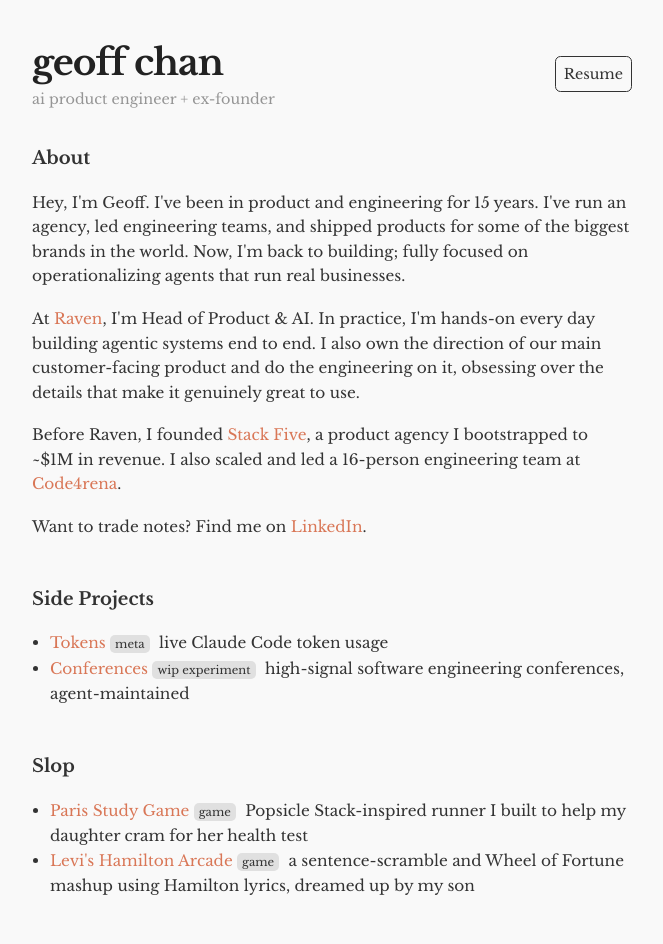
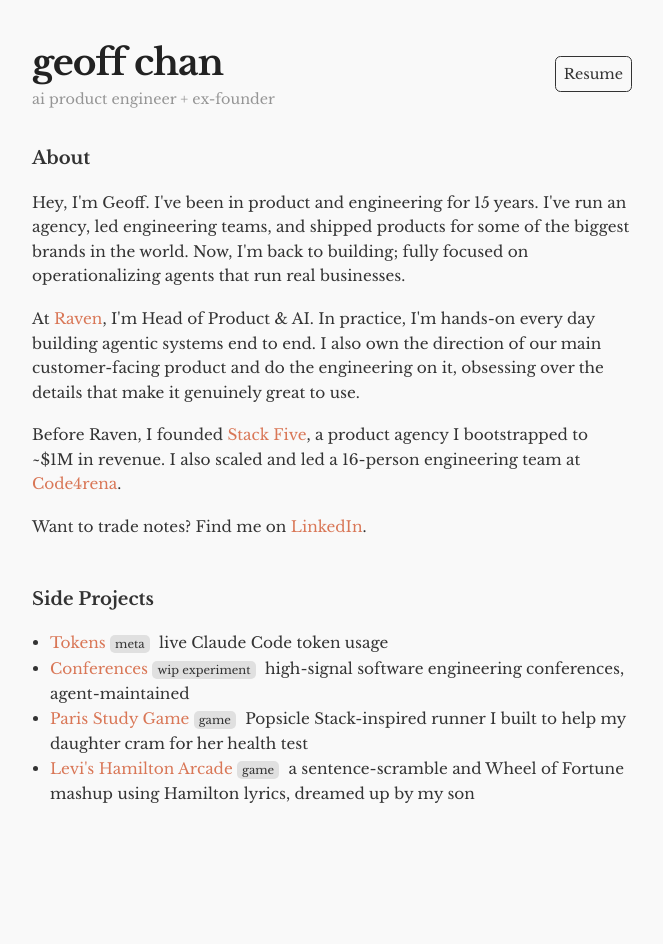
Before and after one commit to geoffchan23/geoffchan23.github.io, a Jekyll site: the page built from index.html, in a window 1280 px wide. Shown: the whole page, without its empty margins (308-971 px from the left). Built offline with Jekyll 4.4.1, drawn with Linux system fonts in a browser that asks for light colours; after the commit the page ends 900 px from its top, so only the background shows below that.

Commit message:
site: fold games into Side Projects, drop Slop section
Co-Authored-By: Claude Opus 4.8 (1M context) <noreply@anthropic.com>

```diff
--- a/index.html
+++ b/index.html
@@ -25,11 +25,6 @@ description: Geoff Chan is Head of Product & AI at Raven.ai, building agentic sy
         <ul>
             <li><a href="/tokens/">Tokens</a> <span class="tag">meta</span> live Claude Code token usage</li>
             <li><a href="/conferences/">Conferences</a> <span class="tag">wip experiment</span> high-signal software engineering conferences, agent-maintained</li>
-        </ul>
-    </section>
-    <section class="work">
-        <h2>Slop</h2>
-        <ul>
             <li><a href="/paris-study-game/" target="_blank" rel="noopener">Paris Study Game</a> <span class="tag">game</span> Popsicle Stack-inspired runner I built to help my daughter cram for her health test</li>
             <li><a href="/levi-word-game/" target="_blank" rel="noopener">Levi's Hamilton Arcade</a> <span class="tag">game</span> a sentence-scramble and Wheel of Fortune mashup using Hamilton lyrics, dreamed up by my son</li>
         </ul>
```
